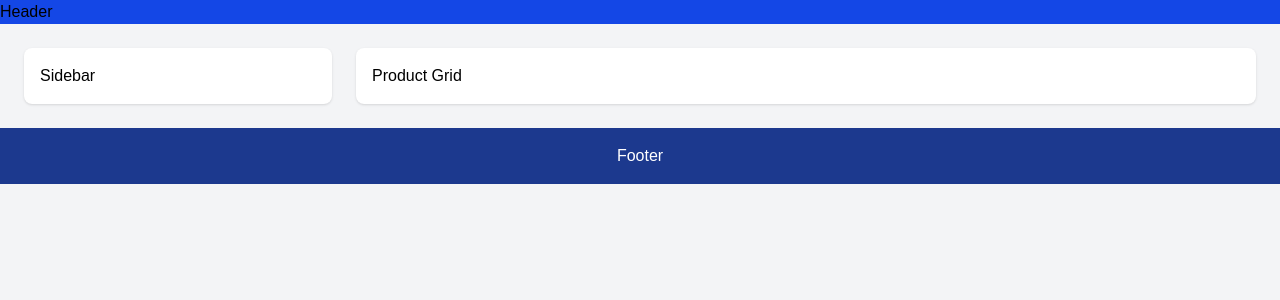
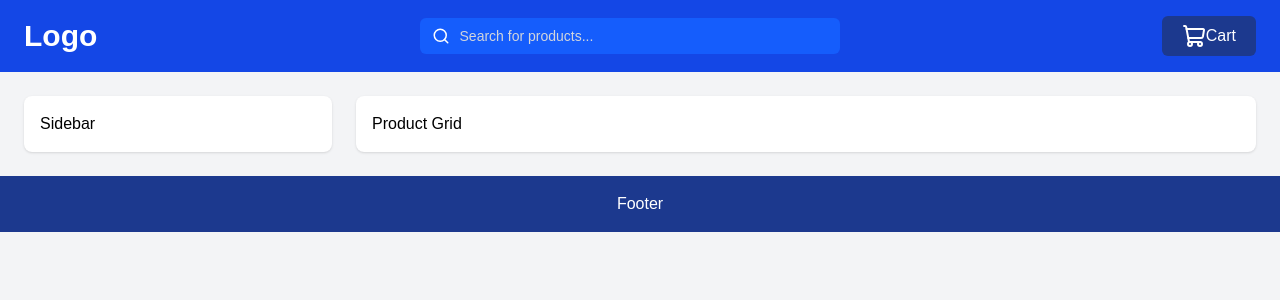
Before and after one commit to Surbhi07-23/whatbytes_assignment, a Next.js app: page / in a window 1280 px wide. Shown: the top 300 px of the page. Built offline with nearby package versions, Linux system fonts and the light colour scheme.

Commit message:
added header components

```diff
--- a/components/Header.tsx
+++ b/components/Header.tsx
@@ -1,7 +1,27 @@
+import { Search  , ShoppingCart} from "lucide-react"
+
 export default function Header(){
     return(
-        <header className="bg-blue-700 text-white-400pt">
-            Header
+        <header className="bg-blue-700 text-white">
+            <div className="max-w-7xl mx-auto flex items-center justify-between px-6 py-4">
+                <h1 className="text-3xl font-bold">
+                    Logo
+                </h1>
+
+                <div className="flex items-center bg-blue-600 rounded-md px-3 py-2 w-105">
+                    <Search size={18} className="mr-2.5"/>
+                    <input
+                        type="text"
+                        placeholder="Search for products..."
+                        className="bg-transparent outline-none flex-1 placeholder:text-gray-300 text-white text-sm"
+                    />
+                </div>
+
+                <button className="flex items-center bg-blue-900 px-5 py-2 rounded-md hover:bg-blue-800 transition">
+                    <ShoppingCart/>
+                    Cart
+                </button>
+            </div>
         </header>
     )
 }
```
